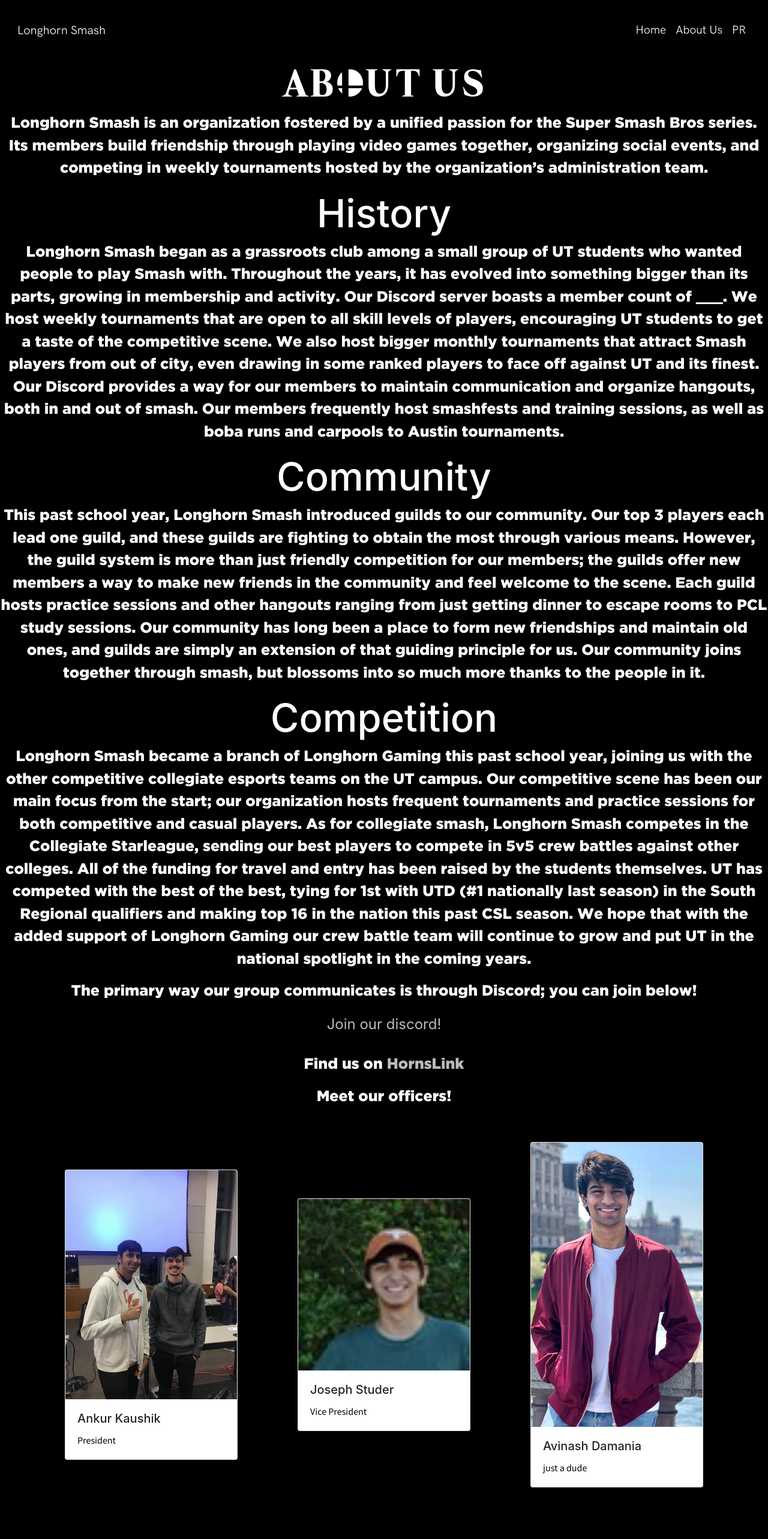
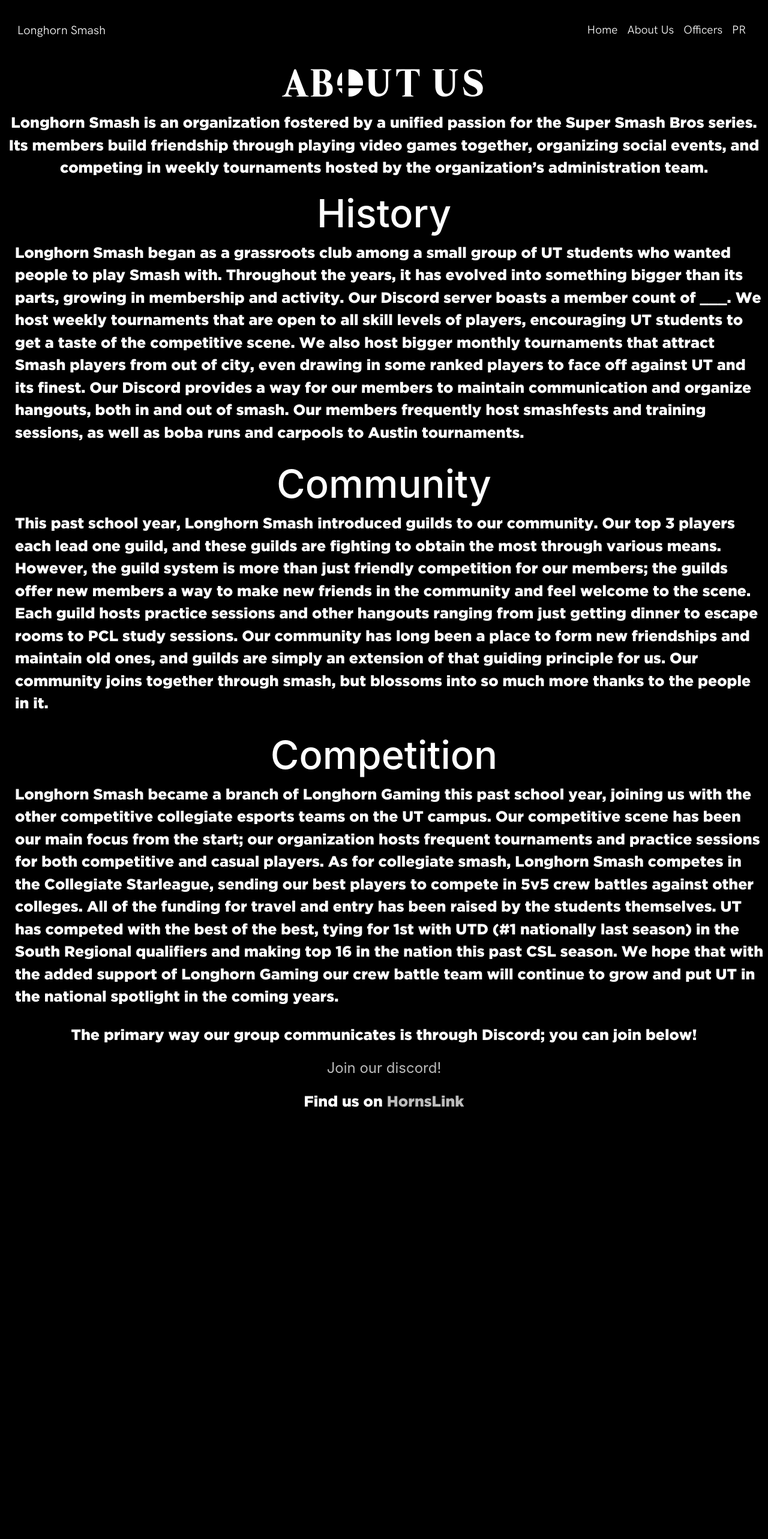
Before and after one commit to avinashdamania/LonghornSmash, a React (Create React App) app: page /aboutus in a window 1280 px wide. Shown: the top 2566 px of the page at 60% size. After the commit the page ends 1874 px from the top, so only its background shows below. Built offline with nearby package versions, Linux system fonts and the light colour scheme.

Commit message:
more about-us page edits, added Officers page

```diff
--- a/src/AboutUs.js
+++ b/src/AboutUs.js
@@ -52,6 +52,12 @@
     color: 'white'
 };
 
+const pstyle3 = {
+    fontFamily: "GothamBlackRegular",
+    fontSize: "25px",
+    color: 'white'
+};
+
 export const AboutUs = () => (
     <div style={{
         backgroundColor: '#000', width: '100%',
@@ -63,30 +69,57 @@
 
 
         <h2 style={hstyle2}>History</h2>
-        <p style={pstyle}>
+        <Container fluid style = {{margin: "10px"}}>
+        <Row>
+            <YouTube videoId={'WGsMY2Xzjow'}/>
+        <Col>
+        <p style={pstyle3}>
             Longhorn Smash began as a grassroots club among a small group of UT students who wanted people to play Smash with. Throughout the years, it has evolved into something bigger than its parts,
             growing in membership and activity. Our Discord server boasts a member count of ___. We host weekly tournaments that are open to all skill levels of players, encouraging UT students to get a taste
             of the competitive scene. We also host bigger monthly tournaments that attract Smash players from out of city, even drawing in some ranked players to face off against UT and its finest.
             Our Discord provides a way for our members to maintain communication and organize hangouts, both in and out of smash. Our members frequently host smashfests and training sessions, as well as
             boba runs and carpools to Austin tournaments.
         </p>
+        </Col>
+
+        </Row>
+        </Container>
 
         <h2 style={hstyle2}>Community</h2>
-        <p style={pstyle}>
-            This past school year, Longhorn Smash introduced guilds to our community. Our top 3 players each lead one guild, and these guilds are fighting to obtain the most through various means.
-            However, the guild system is more than just friendly competition for our members; the guilds offer new members a way to make new friends in the community and feel welcome to the scene.
-            Each guild hosts practice sessions and other hangouts ranging from just getting dinner to escape rooms to PCL study sessions. Our community has long been a place to form new friendships and maintain old ones,
-            and guilds are simply an extension of that guiding principle for us. Our community joins together through smash, but blossoms into so much more thanks to the people in it.
+        <Container fluid style = {{margin: "10px"}}>
+        <Row>
+            <YouTube videoId={'WGsMY2Xzjow'}/>
+        <Col>
+        <p style={pstyle3}>
+        This past school year, Longhorn Smash introduced guilds to our community. Our top 3 players each lead one guild, and these guilds are fighting to obtain the most through various means.
+        However, the guild system is more than just friendly competition for our members; the guilds offer new members a way to make new friends in the community and feel welcome to the scene.
+        Each guild hosts practice sessions and other hangouts ranging from just getting dinner to escape rooms to PCL study sessions. Our community has long been a place to form new friendships and maintain old ones,
+        and guilds are simply an extension of that guiding principle for us. Our community joins together through smash, but blossoms into so much more thanks to the people in it.
         </p>
+        </Col>
+
+        </Row>
+        </Container>
+
 
         <h2 style={hstyle2}>Competition</h2>
-        <p style={pstyle}>
+        <Container fluid style = {{margin: "10px"}}>
+        <Row>
+        <YouTube videoId={'WC3WtXONu34'} />
+        <Col>
+        <p style={pstyle3}>
             Longhorn Smash became a branch of Longhorn Gaming this past school year, joining us with the other competitive collegiate esports teams on the UT campus. Our competitive scene
             has been our main focus from the start; our organization hosts frequent tournaments and practice sessions for both competitive and casual players. As for collegiate smash,
             Longhorn Smash competes in the Collegiate Starleague, sending our best players to compete in 5v5 crew battles against other colleges. All of the funding for travel and entry has
             been raised by the students themselves. UT has competed with the best of the best, tying for 1st with UTD (#1 nationally last season) in the South Regional qualifiers and making top 16 in the nation this past
             CSL season. We hope that with the added support of Longhorn Gaming our crew battle team will continue to grow and put UT in the national spotlight in the coming years.
         </p>
+        </Col>
+
+        </Row>
+        </Container>
+
+
 
 
         <p style={pstyle}>The primary way our group communicates is through Discord; you can join below!</p>
@@ -98,105 +131,7 @@
         }}><td textAlign= 'center'> <a textAlign='center' href={"https://discord.gg/UrNNR92"}> Join our discord!</a> </td></div>
 
 
-
-        <div style={{
-        display: 'flex',
-        alignItems: 'center',
-        justifyContent: 'center',
-        marginTop: '10px'
-        }}>
-            <YouTube videoId={'WGsMY2Xzjow'}/>
-            <YouTube videoId={'WC3WtXONu34'} />
-            {/* <ReactPlayer height={.5*intViewportHeight} width={.7*intViewportWidth} url='https://youtu.be/WGsMY2Xzjow' History /> */}
-        </div>
-
         <p style={pstyle2}>Find us on <a textAlign='center' href={"https://utexas.campuslabs.com/engage/organization/cgc"}>HornsLink</a></p>
-
-
-
-
-        <h2 style={h2style}> Meet our officers!</h2>
-
-        <div style={{
-        display: 'flex',
-        alignItems: 'center',
-        justifyContent: 'center',
-        marginTop: '10px'
-        }}>
-
-
-            <Card style={{ width: '18rem', margin: '50px' }}>
-            <Card.Img variant="top" src={ankurkaushik} />
-            <Card.Body>
-                <Card.Title>Ankur Kaushik</Card.Title>
-                <Card.Text style={{color: 'black'}}>President</Card.Text>
-            </Card.Body>
-            </Card>
-
-            <Card style={{ width: '18rem', margin: '50px' }}>
-            <Card.Img variant="top" src={josephstuder} />
-            <Card.Body>
-                <Card.Title>Joseph Studer</Card.Title>
-                <Card.Text style={{color: 'black'}}>Vice President</Card.Text>
-            </Card.Body>
-            </Card>
-
-            <Card style={{ width: '18rem', margin: '50px' }}>
-            <Card.Img variant="top" src={avinash} />
-            <Card.Body>
-                <Card.Title>Avinash Damania</Card.Title>
-                <Card.Text style={{color: 'black'}}>just a dude</Card.Text>
-            </Card.Body>
-            </Card>
-
-
-
-        </div>
-
-
-
-        <div style={{
-        display: 'flex',
-        alignItems: 'center',
-        justifyContent: 'center',
-        marginTop: '10px'
-        }}>
-
-            <Card style={{ width: '18rem', margin: '50px' }}>
-            <Card.Img variant="top" src={joji} />
-            <Card.Body>
-                <Card.Title>Joji Sherman</Card.Title>
-                <Card.Text style={{color: 'black'}}>Vice President</Card.Text>
-            </Card.Body>
-            </Card>
-
-            <Card style={{ width: '18rem', margin: '50px' }}>
-            <Card.Img variant="top" src={fawad} />
-            <Card.Body>
-                <Card.Title>Fawad Haq</Card.Title>
-                <Card.Text style={{color: 'black'}}>Treasurer</Card.Text>
-            </Card.Body>
-            </Card>
-
-            <Card style={{ width: '18rem', margin: '50px' }}>
-            <Card.Img variant="top" src={alana} />
-            <Card.Body>
-                <Card.Title>Alana Hernandez</Card.Title>
-                <Card.Text style={{color: 'black'}}>Vice President</Card.Text>
-            </Card.Body>
-            </Card>
-
-
-
-
-
-
-        </div>
-
-
-
-
-
 
     </div>
 )
--- a/src/App.js
+++ b/src/App.js
@@ -2,6 +2,7 @@
 import {BrowserRouter as Router, Route, Switch} from 'react-router-dom';
 import Home from './Home';
 import {AboutUs} from './AboutUs';
+import {Officers} from './Officers';
 import PR from './PR';
 import {NoMatch} from './NoMatch';
 import {NavigationBar} from './components/NavigationBar';
@@ -15,6 +16,7 @@
           <Switch>
             <Route exact path="/" component={Home}/>
             <Route path="/aboutus" component={AboutUs}/>
+            <Route path="/officers" component={Officers}/>
             <Route path="/pr" component={PR}/>
             <Route component={NoMatch}/>
           </Switch>
--- /dev/null
+++ b/src/Officers.css
@@ -0,0 +1,5 @@
+.card-img-top {
+    width: 100%;
+    height: 15vw;
+    object-fit: cover;
+}
--- /dev/null
+++ b/src/Officers.js
@@ -0,0 +1,152 @@
+import React from 'react'
+import tp1 from './assets/tp1.jpg'
+import tp2 from './assets/tp2.jpg'
+import tp3 from './assets/tp3.jpg'
+import tp4 from './assets/tp4.jpg'
+import { Col, Row, Container, Image, Card, Button } from 'react-bootstrap';
+import YouTube from 'react-youtube';
+import { withTheme } from 'styled-components'
+import josephstuder from './assets/officers/joseph.jpg'
+import ankurkaushik from './assets/officers/ankur.jpg'
+import avinash from './assets/officers/avinash.jpg'
+import joji from './assets/officers/joji.jpg'
+import alana from './assets/officers/alana.jpg'
+import fawad from './assets/officers/fawad.jpg'
+import './Officers.css'
+
+
+
+
+
+const hstyle = {
+    textAlign: "center",
+    fontFamily: "SmashUltimate",
+    fontSize: "65px",
+    color: 'white'
+};
+
+const hstyle2 = {
+    textAlign: "center",
+    fontSize: "65px",
+    color: 'white'
+};
+
+const h2style = {
+    textAlign: "center",
+    fontFamily: "GothamBlackRegular",
+    fontSize: "25px",
+    marginTop: "20px",
+    color: 'white'
+};
+
+const pstyle = {
+    textAlign: "center",
+    fontFamily: "GothamBlackRegular",
+    fontSize: "25px",
+    color: 'white'
+};
+const pstyle2 = {
+    textAlign: "center",
+    fontFamily: "GothamBlackRegular",
+    fontSize: "25px",
+    marginTop:"20px",
+    color: 'white'
+};
+
+const pstyle3 = {
+    fontFamily: "GothamBlackRegular",
+    fontSize: "25px",
+    color: 'white'
+};
+
+export const Officers = () => (
+    <div style={{
+        backgroundColor: '#000', width: '100%',
+        height: '100%'}}>
+
+
+        <h2 style={h2style}> Meet our officers!</h2>
+
+        <div style={{
+        display: 'flex',
+        alignItems: 'center',
+        justifyContent: 'center',
+        marginTop: '10px'
+        }}>
+
+
+            <Card style={{ width: '18rem', margin: '50px' }}>
+            <Card.Img variant="top" src={ankurkaushik} />
+            <Card.Body>
+                <Card.Title>Ankur Kaushik</Card.Title>
+                <Card.Text style={{color: 'black'}}>President</Card.Text>
+            </Card.Body>
+            </Card>
+
+            <Card style={{ width: '18rem', margin: '50px' }}>
+            <Card.Img variant="top" src={josephstuder} />
+            <Card.Body>
+                <Card.Title>Joseph Studer</Card.Title>
+                <Card.Text style={{color: 'black'}}>Vice President</Card.Text>
+            </Card.Body>
+            </Card>
+
+            <Card style={{ width: '18rem', margin: '50px' }}>
+            <Card.Img variant="top" src={avinash} />
+            <Card.Body>
+                <Card.Title>Avinash Damania</Card.Title>
+                <Card.Text style={{color: 'black'}}>just a dude</Card.Text>
+            </Card.Body>
+            </Card>
+
+
+
+        </div>
+
+
+
+        <div style={{
+        display: 'flex',
+        alignItems: 'center',
+        justifyContent: 'center',
+        marginTop: '10px'
+        }}>
+
+            <Card style={{ width: '18rem', margin: '50px' }}>
+            <Card.Img variant="top" src={joji} />
+            <Card.Body>
+                <Card.Title>Joji Sherman</Card.Title>
+                <Card.Text style={{color: 'black'}}>Vice President</Card.Text>
+            </Card.Body>
+            </Card>
+
+            <Card style={{ width: '18rem', margin: '50px' }}>
+            <Card.Img variant="top" src={fawad} />
+            <Card.Body>
+                <Card.Title>Fawad Haq</Card.Title>
+                <Card.Text style={{color: 'black'}}>Treasurer</Card.Text>
+            </Card.Body>
+            </Card>
+
+            <Card style={{ width: '18rem', margin: '50px' }}>
+            <Card.Img variant="top" src={alana} />
+            <Card.Body>
+                <Card.Title>Alana Hernandez</Card.Title>
+                <Card.Text style={{color: 'black'}}>Vice President</Card.Text>
+            </Card.Body>
+            </Card>
+
+
+
+
+
+
+        </div>
+
+
+
+
+
+
+    </div>
+)
--- a/src/components/NavigationBar.js
+++ b/src/components/NavigationBar.js
@@ -28,6 +28,7 @@
                 <Nav className="ml-auto">
                     <Nav.Item><Nav.Link href="/">Home</Nav.Link></Nav.Item>
                     <Nav.Item><Nav.Link href="/aboutus">About Us</Nav.Link></Nav.Item>
+                    <Nav.Item><Nav.Link href="officers">Officers</Nav.Link></Nav.Item>
                     <Nav.Item><Nav.Link href="/pr">PR</Nav.Link></Nav.Item>
                 </Nav>
             </Navbar.Collapse>
```
Also changed, not shown: src/assets/officers/avinash.jpg.
